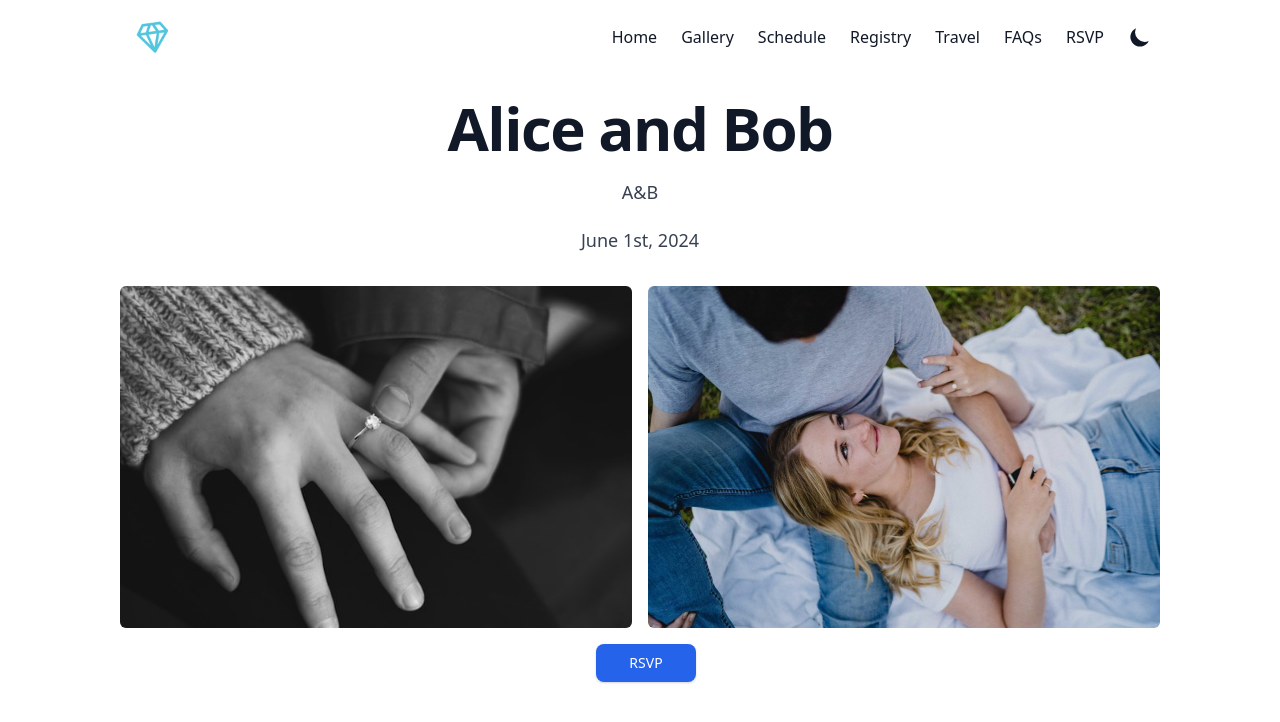
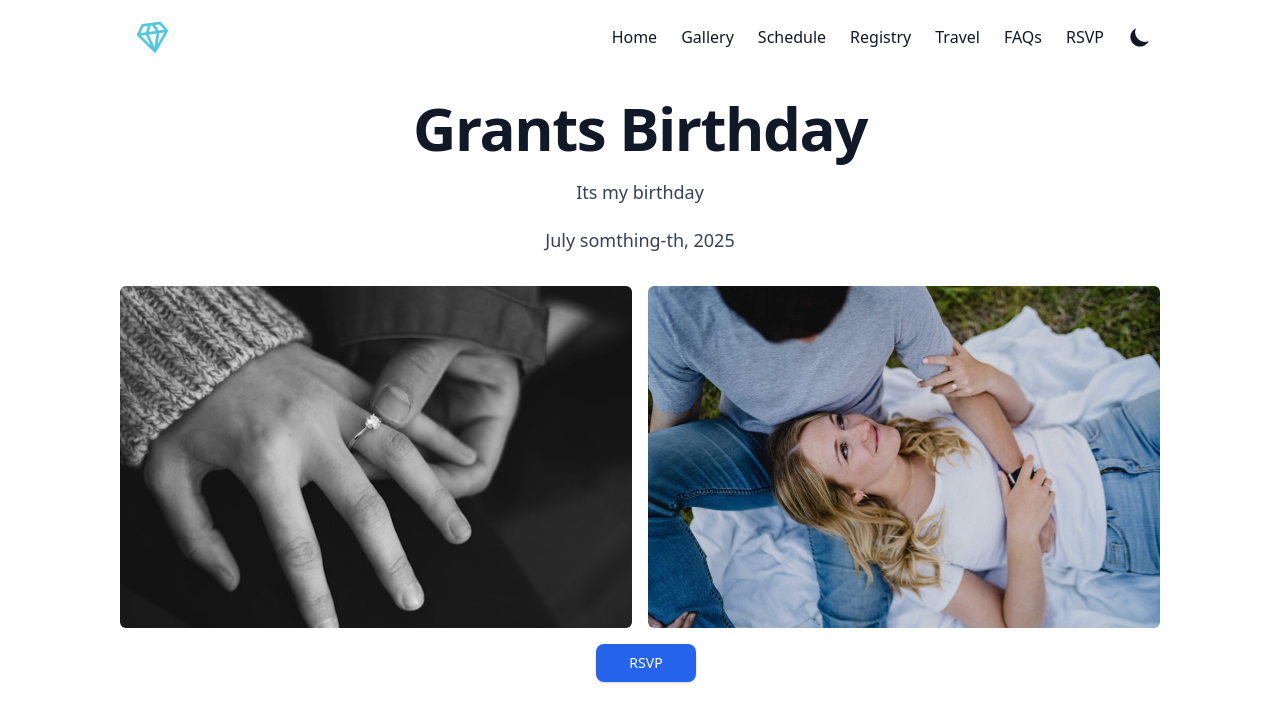
Before and after one commit to GrantHolcombe/nextbirthday.dev, a Next.js app: page / in a window 1280 px wide. Shown: the top 722 px of the page. Built offline with nearby package versions, Linux system fonts and the light colour scheme; no server answers.

Commit message:
forked repo locally and started making tweaks, need to hook up db and clean up some unneeded for a bday event pages

```diff
--- a/app/page.tsx
+++ b/app/page.tsx
@@ -1,5 +1,6 @@
 import Link from "@/components/Link";
 import Image from "@/components/Image";
+import site_config from "@/data/site_config";
 
 export default function Home() {
   return (
@@ -7,13 +8,13 @@ export default function Home() {
       <div className="divide-y divide-gray-200 dark:divide-gray-700">
         <div className="space-y-2 pb-8 pt-6 md:space-y-5">
           <h1 className="text-center marcellus-regs text-3xl font-extrabold leading-9 tracking-tight text-gray-900 dark:text-gray-100 sm:text-4xl sm:leading-10 md:text-6xl md:leading-14">
-            Alice and Bob
+            {site_config.title}
           </h1>
           <p className="text-center marcellus-regs text-lg leading-7 text-gray-700 dark:text-gray-300">
-            A&B
+            {site_config.description}
           </p>
           <p className="text-center marcellus-regs text-lg leading-7 text-gray-700 dark:text-gray-300">
-            June 1st, 2024
+            July somthing-th, 2025
           </p>
         </div>
       </div>
--- a/data/site_config.js
+++ b/data/site_config.js
@@ -1,10 +1,10 @@
 const site_config = {
-  title: "Next Wedding",
-  author: "Tony",
-  header_title: "nextwedding",
-  description: "A wedding website.",
+  title: "Grants Birthday",
+  author: "Grant",
+  header_title: "I am speed",
+  description: "Its my birthday",
   language: "en-us",
-  theme: "light", // system, dark or light
+  theme: "system", // system, dark or light
   site_url: process.env.SITE_URL,
   site_logo: "/static/images/logo.png",
   site_image: "/static/images/square_gallery/4.jpg",
```
